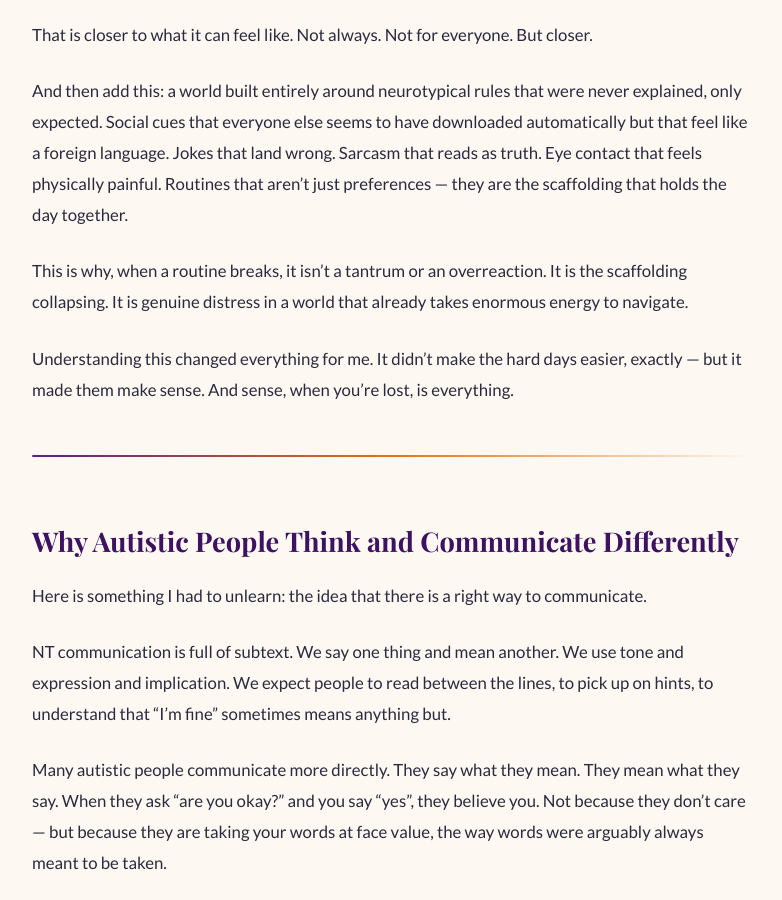
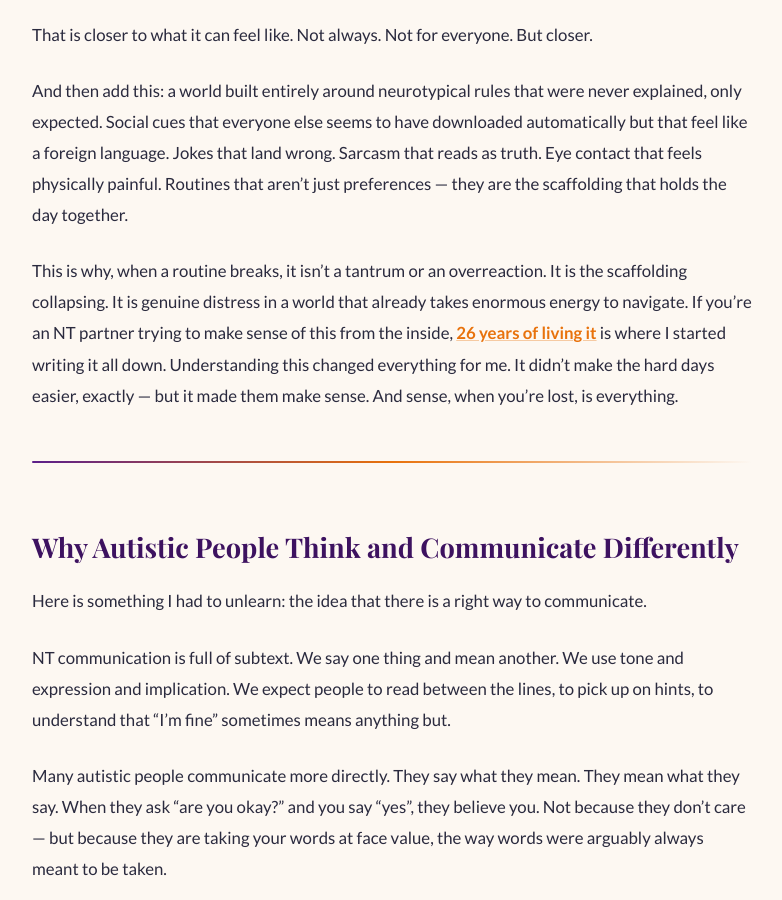
Before and after one commit to stixxnicky-lpa/loveparentingandautism, a Jekyll site: the page built from _posts/2025-06-07-autism-explained-what-nobody-tells-you-at-diagnosis.md, in a window 1280 px wide and 900 px high, scrolled down 1622 px. Shown: the whole window, without its empty margins (248-1030 px from the left). Built offline with Jekyll 4.4.1, drawn with Linux system fonts in a browser that asks for light colours; some web fonts are replaced; some of the changed text lies outside the part shown.

Commit message:
Update 2025-06-07-autism-explained-what-nobody-tells-you-at-diagnosis.md

```diff
--- a/_posts/2025-06-07-autism-explained-what-nobody-tells-you-at-diagnosis.md
+++ b/_posts/2025-06-07-autism-explained-what-nobody-tells-you-at-diagnosis.md
@@ -37,7 +37,7 @@ That is closer to what it can feel like. Not always. Not for everyone. But close
 And then add this: a world built entirely around neurotypical rules that were never explained, only expected. Social cues that everyone else seems to have downloaded automatically but that feel like a foreign language. Jokes that land wrong. Sarcasm that reads as truth. Eye contact that feels physically painful. Routines that aren't just preferences — they are the scaffolding that holds the day together.
 
 This is why, when a routine breaks, it isn't a tantrum or an overreaction. It is the scaffolding collapsing. It is genuine distress in a world that already takes enormous energy to navigate.
-
+If you're an NT partner trying to make sense of this from the inside, [26 years of living it](/blog/2026/06/03/26-years-in-what-i-wish-someone-had-told-me/) is where I started writing it all down.
 Understanding this changed everything for me. It didn't make the hard days easier, exactly — but it made them make sense. And sense, when you're lost, is everything.
 
 ---
@@ -96,7 +96,7 @@ What helps: reducing sensory input wherever possible. Noise-cancelling headphone
 What doesn't help: telling them to just cope. Telling them other people manage fine. Telling them it's not that bad.
 
 It is that bad. For them, in that moment, it is exactly that bad. Believing them is the beginning of everything.
-
+*For the practical side of managing sensory overload at home, I've put together [the tools that actually made a difference for our family](/blog/2025/06/08/the-tools-that-actually-help/).*
 ---
 
 ## What I Want You to Know Right Now
```
